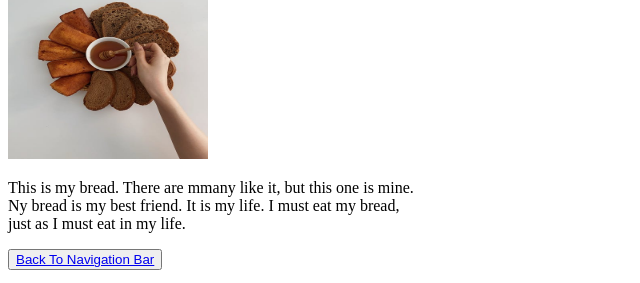
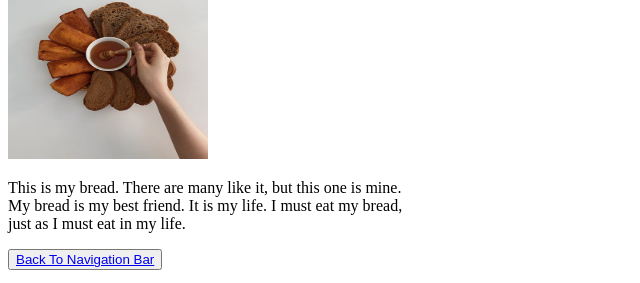
Before and after one commit to kjrm209/trent-global-college, a plain HTML site: page january-2021/practice-one/index.html in a window 1280 px wide. Shown: the part 3727-4010 px from the top of the page, 0-640 px from the left. Drawn offline with Linux system fonts and the light colour scheme.

Commit message:
10-05-2021 @ 1712 HRS

```diff
--- a/january-2021/practice-one/index.html
+++ b/january-2021/practice-one/index.html
@@ -6,7 +6,15 @@
 
 <meta charset="utf-8">
 <meta name="viewport" content="width=device-width">
+
+<!--    A web link reference - Cascading Style Sheets, on kjrm209.github.io/ :-
+-->
 <link href="https://kjrm209.github.io/trent-global-college/january-2021/practice-one/styles.css" rel="stylesheet" type="text/css">
+
+<!--    A local file path reference - Cascading Style SHeets, on the Local Computer :-
+-->
+<!-- <link href="C:\Users\gerald\Desktop\academics_primary-folder\software-development\sd_visual-studio-code\vsc_github_repository
+\repo_trent-global-college\january-2021\practice-one\styles.css" rel="stylesheet" type="text/css"> -->
 
 </head>
 
@@ -122,13 +130,13 @@
 <hr>
 
 <section id="page-four"><h1><u> page-four </u></h1>
-<!--    Free Stock Image :-
+<!--    "Faceless woman mixing honey near bread and toasts"; Free Stock Photo, www.pexels.com :-
         https://www.pexels.com/photo/faceless-woman-mixing-honey-near-bread-and-toasts-4877200/
 -->
 <img src="https://kjrm209.github.io/trent-global-college/january-2021/image/bread.jpeg"
 style="width: 200px; height: 200px;">
 <br>
-<p> This is my bread. There are mmany like it, but this one is mine. <br> Ny bread is my best friend. It is my life. I must eat my bread, <br> just as I must eat in my life. </p>
+<p> This is my bread. There are many like it, but this one is mine. <br> My bread is my best friend. It is my life. I must eat my bread, <br> just as I must eat in my life. </p>
 
 <button><a href="#navigation-bar"> Back To Navigation Bar </a></button>
 </section>
@@ -169,7 +177,8 @@ style="width: 200px; height: 200px;">
 <br>
 
 <form>
-<!--    https://www.w3schools.com/tags/att_input_type_checkbox.asp
+<!--    HTML input type="checkbox"; www.w3schools.com :-
+        https://www.w3schools.com/tags/att_input_type_checkbox.asp
 -->
 <input type="checkbox" id="vehicle1" name="vehicle1" value="Bike">
 <label for="vehicle1"> I have a bike</label><br>
@@ -205,9 +214,16 @@ style="width: 200px; height: 200px;">
 
 </main>
 
+<!--    A web link reference - JavaScript, hosted on kjrm209.github.io/ :-
+-->
 <script src="https://kjrm209.github.io/trent-global-college/january-2021/practice-one/script.js">
 </script>
 
+<!--    A local file path - JavaScript, hosted on the Local Computer :-
+-->
+<!-- <script src="C:\Users\gerald\Desktop\academics_primary-folder\software-development\sd_visual-studio-code
+\vsc_github_repository\repo_trent-global-college\january-2021\practice-one\script.js"> -->
+</script>
 
 </body>
 
```
